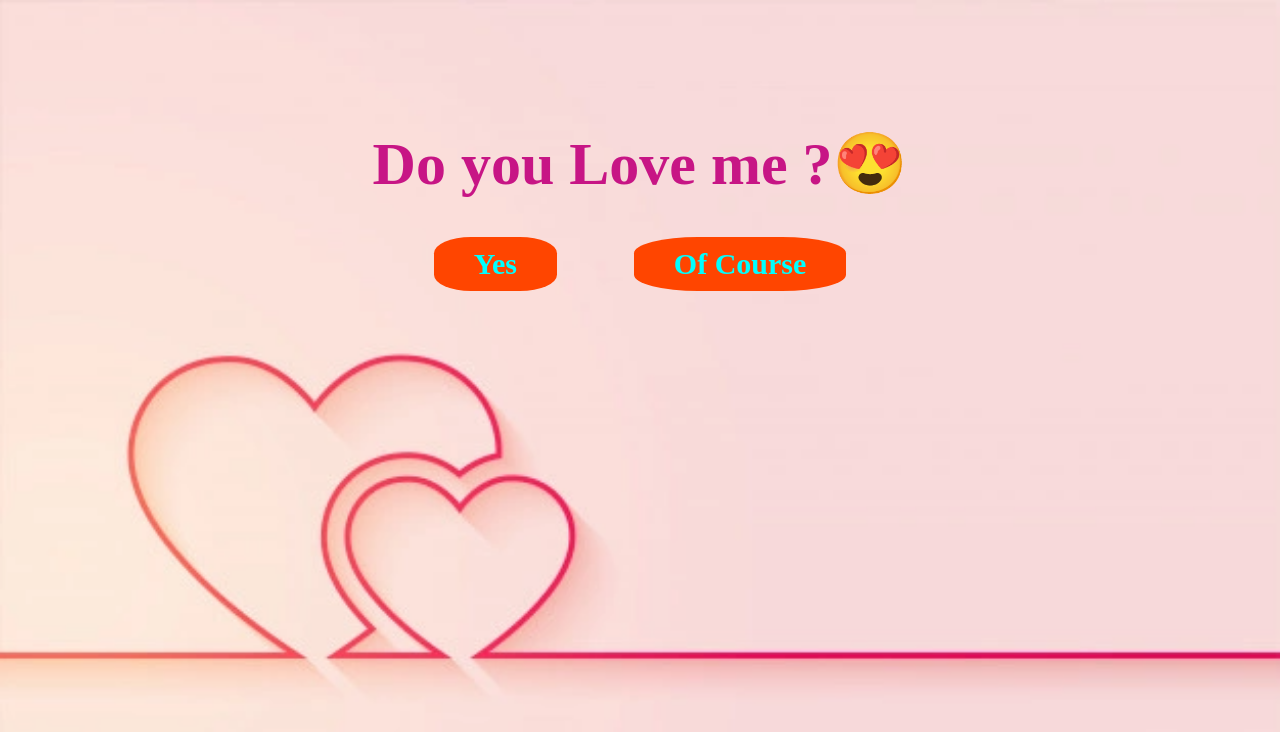
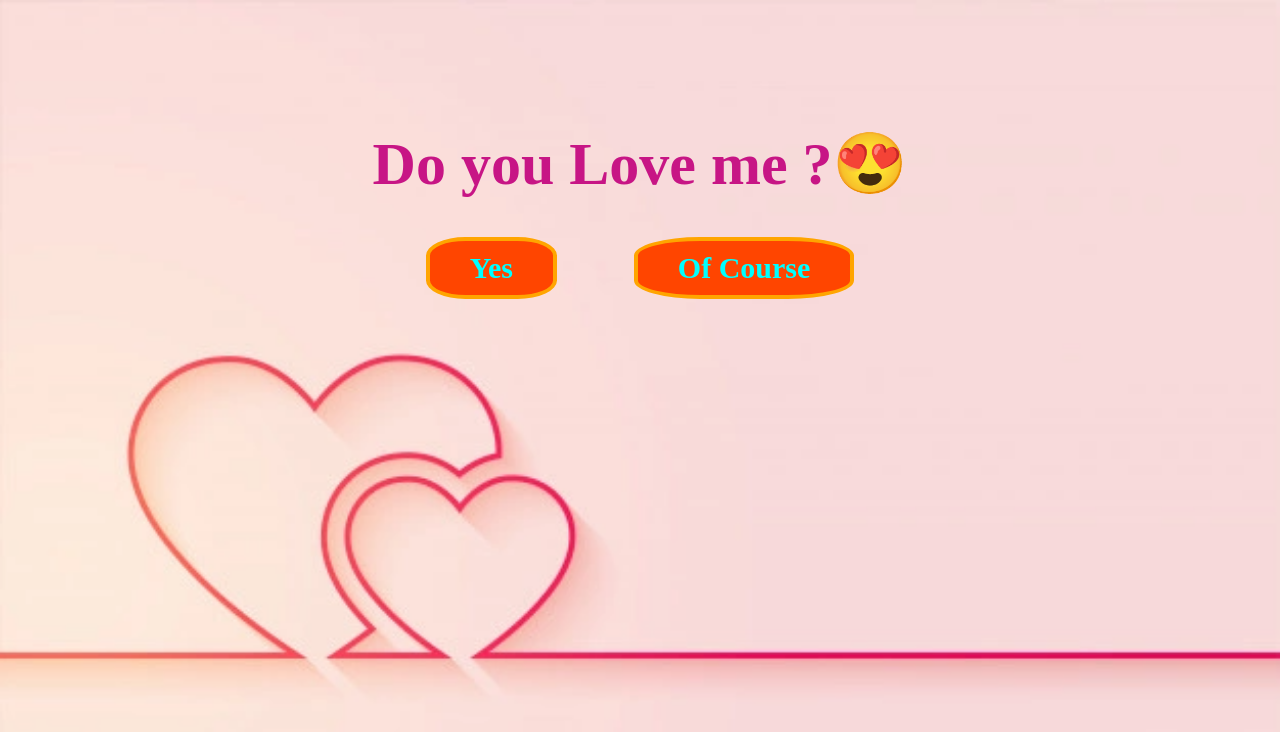
Before and after one commit to Abdullah-Al-Akash/fun-with-propose, a plain HTML site: page index.html in a window 1280 px wide. Drawn offline with Linux system fonts and the light colour scheme.

Commit message:
Complete Done

```diff
--- a/style.css
+++ b/style.css
@@ -36,6 +36,7 @@ a {
         display: flex;
         align-items: center;
         justify-content: center;
+        border: 4px solid orange;
 }
 
 a:hover {
```
